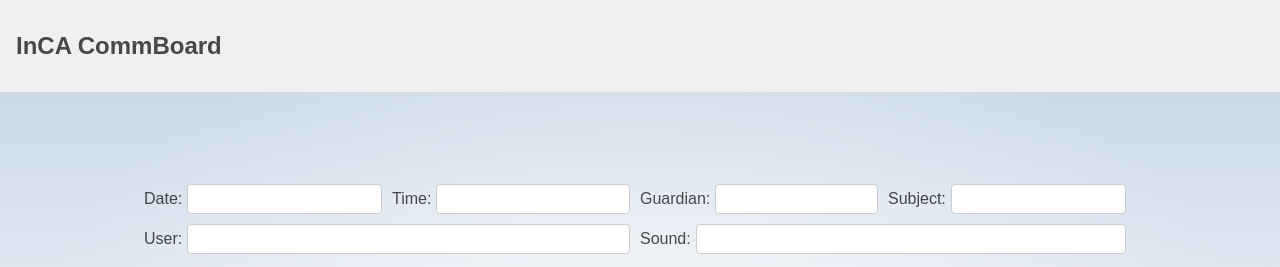
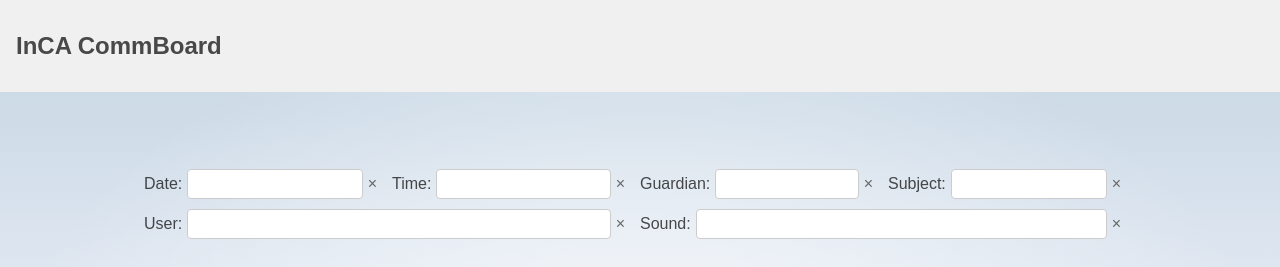
Before and after one commit to camilabarca/CommBoard-Analysis, a SvelteKit app: page / in a window 1280 px wide. Shown: the top 267 px of the page. Built offline with nearby package versions, Linux system fonts and the light colour scheme; no server answers; the database is empty.

Commit message:
fixed filters

```diff
--- a/package.json
+++ b/package.json
@@ -22,6 +22,8 @@
 	},
 	"type": "module",
 	"dependencies": {
-		"firebase": "^9.21.0"
+		"firebase": "^9.21.0",
+		"flatpickr": "^4.6.13",
+		"svelte-datepicker": "^1.0.0"
 	}
 }
--- a/src/routes/+page.svelte
+++ b/src/routes/+page.svelte
@@ -4,6 +4,9 @@
 	import { createEventDispatcher } from 'svelte';
 
   	import firebase from '../lib/firebase/firebase';
+	import flatpickr from 'flatpickr';
+
+	import 'flatpickr/dist/flatpickr.css';
 
 	let data = [];
 	let filteredData = [];
@@ -12,7 +15,6 @@
     let sortAsc = true;
 
 	let filters = {
-		date: "",
 		time: "",
 		guardian: "",
 		subject: "",
@@ -20,18 +22,32 @@
 		sound: ""
 	};
 
+	let dateFilter = {
+		startDate: null,
+		endDate: null,
+	};
+
+	let datepicker;
+
 	let filtersApplied = false;
 
 	const dispatch = createEventDispatcher();
 
 	onMount(async () => {
+		datepicker = flatpickr('#date-filter', {
+			mode: 'range',
+			dateFormat: 'd/m/Y',
+			onChange: handleDateFilterChange,
+		});
 		const snapshot = await firebase.database().ref('interactions').once('value');
 		data = Object.values(snapshot.val());
 		filteredData = [...data];
 		for (let item in data){
-			const [date, time] = (data[item].date).split(", ");
-			data[item].date = date
-			data[item].time = time
+			const [date, time] = data[item].date.includes(", ")
+			? data[item].date.split(", ")
+			: data[item].date.split(" ");
+			data[item].date = date;
+			data[item].time = time;
 		}
 		sortTable();
 	});
@@ -83,29 +99,56 @@
 		filters[column] = value ? value.trim().toLowerCase() : '';
 		applyFilters();
 	}
+	function handleDateFilterChange(selectedDates, dateStr, instance) {
+		dateFilter.startDate = selectedDates[0] || null;
+		dateFilter.endDate = selectedDates[1] || null;
+		console.log(dateFilter);
+		applyFilters();
+	}
 
 	function applyFilters() {
-		if (Object.values(filters).some(value => value !== '')) {
 		filteredData = data.filter(item => {
 		for (const column in filters) {
 			const filterValue = filters[column];
-					const itemValue = item[column];
+			if (filterValue && !item[column].toLowerCase().includes(filterValue)) {
+			return false;
+			}
+		}
 
-					if (filterValue && (itemValue === undefined || itemValue === null)) {
+		const dateString = item.date;
+		const parts = dateString.split("/");
+		const day = parseInt(parts[0], 10);
+		const month = parseInt(parts[1], 10) - 1; // Month is zero-based (0-11)
+		const year = parseInt(parts[2], 10);
+
+		const itemDate = new Date(year, month, day);
+
+		const startDate = dateFilter.startDate;
+		const endDate = dateFilter.endDate;
+
+		if (startDate && itemDate < startDate) {
 			return false;
 		}
 
-					if (filterValue && !itemValue.toLowerCase().includes(filterValue)) {
+		if (endDate && itemDate > endDate) {
 			return false;
 		}
-				}
+
 		return true;
 		});
-			filtersApplied = true;
-		} else {
-			filteredData = data;
-			filtersApplied = false;
+
+		filtersApplied = Object.values(filters).some(value => value !== '') || dateFilter.startDate || dateFilter.endDate;
 	}
+	function clearDateFilter() {
+		datepicker.clear();
+		dateFilter.startDate = null;
+		dateFilter.endDate = null;
+		applyFilters();
+	}
+
+	function clearFilter(filter){
+		filters[filter] = "";
+		applyFilters();
 	}
 
 </script>
@@ -119,27 +162,33 @@
 	<div class="filter-container">
 		<div class="filter-input">
 			<label>Date:</label>
-			<input type="text" bind:value={filters.date} on:input={() => handleFilterChange('date', event)} />
+			<input type="text" id="date-filter" readonly />
+			<button class="clear-button" on:click={clearDateFilter}></button>
 		</div>
 		<div class="filter-input">
 			<label>Time:</label>
 			<input type="text" bind:value={filters.time} on:input={(event) => handleFilterChange('time', event)} />
+			<button class="clear-button" on:click={() => clearFilter('time')}></button>
 		</div>
 		<div class="filter-input">
 			<label>Guardian:</label>
 			<input type="text" bind:value={filters.guardian} on:input={() => handleFilterChange('guardian', event)} />
+			<button class="clear-button" on:click={() => clearFilter('guardian')}></button>
 		</div>
 		<div class="filter-input">
 			<label>Subject:</label>
 			<input type="text" bind:value={filters.subject} on:input={() => handleFilterChange('subject', event)} />
+			<button class="clear-button" on:click={() => clearFilter('subject')}></button>
 		</div>
 		<div class="filter-input">
 			<label>User:</label>
 			<input type="text" bind:value={filters.user} on:input={(event) => handleFilterChange('user', event)} />
+			<button class="clear-button" on:click={() => clearFilter('user')}></button>
 		</div>
 		<div class="filter-input">
 			<label>Sound:</label>
 			<input type="text" bind:value={filters.sound} on:input={() => handleFilterChange('sound', event)} />
+			<button class="clear-button" on:click={() => clearFilter('sound')}></button>
 		</div>
 	</div>
 
@@ -171,7 +220,7 @@
 			</tbody>
 		</table>
 	</div>
-	<button on:click={downloadCsv}>Download</button>
+	<button class="download" on:click={downloadCsv}>Download</button>
 
 </section>
 
@@ -208,7 +257,7 @@
 	tr:hover {
 		background-color: #e9e9e9;
 	}
-	button {
+	.download {
 		padding: 10px 20px;
 		background-color: #4a90e2;
 		color: #fff;
@@ -222,7 +271,7 @@
 	}
 	.table-container {
 		width: 100%;
-		height: 300px;
+		height: 350px;
 		overflow-y: auto;
 		border: 1px solid #ccc;
 		padding: 10px;
@@ -253,6 +302,19 @@
 		border-radius: 4px;
 		width: 100%;
 	}
+	.clear-button {
+		background: none;
+		border: none;
+		padding: 5px;
+		font: inherit;
+		color: #666;
+		cursor: pointer;
+		outline: none;
+	}
+
+	.clear-button::before {
+		content: "×";
+	}
 
 
 
```
Also changed, not shown: 1 other file (tests, documents, lock files or other folders). Lines whose indentation alone changed are shown as unchanged.
